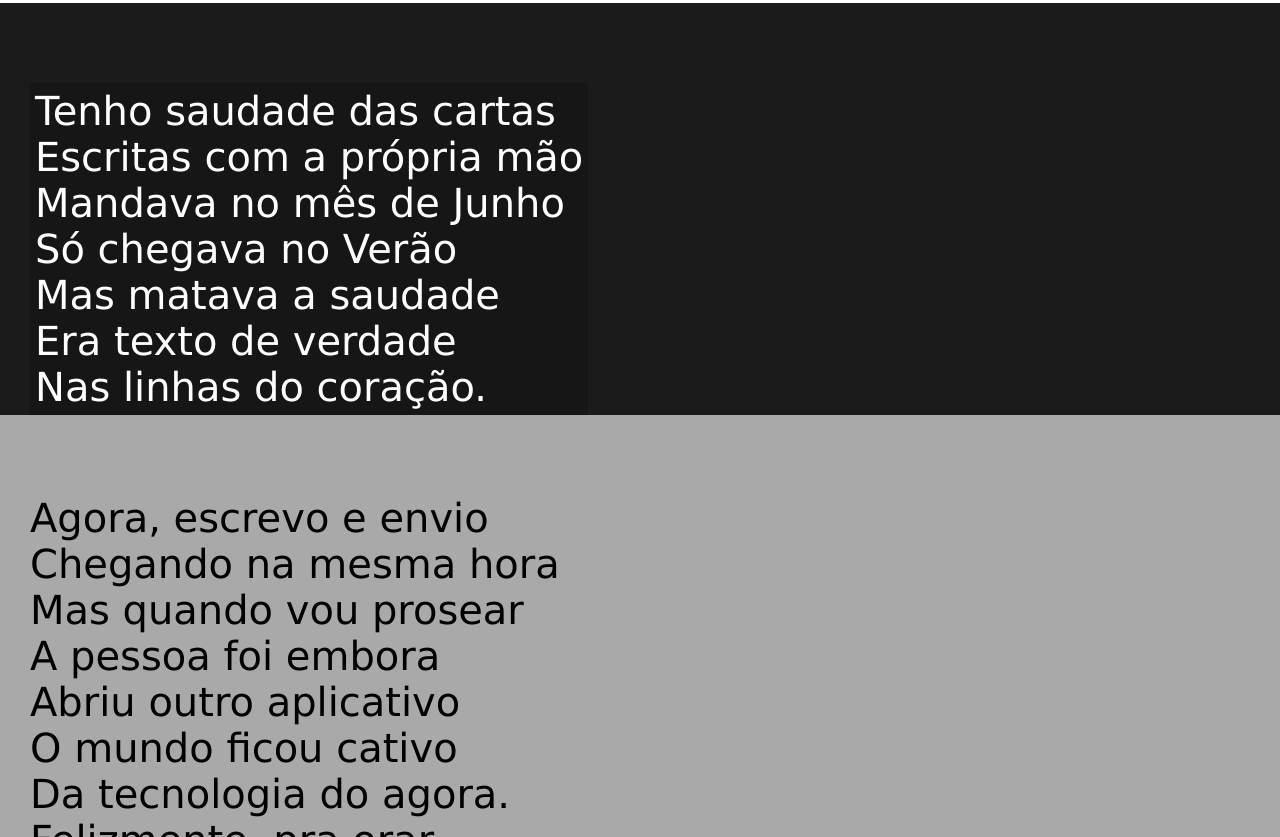
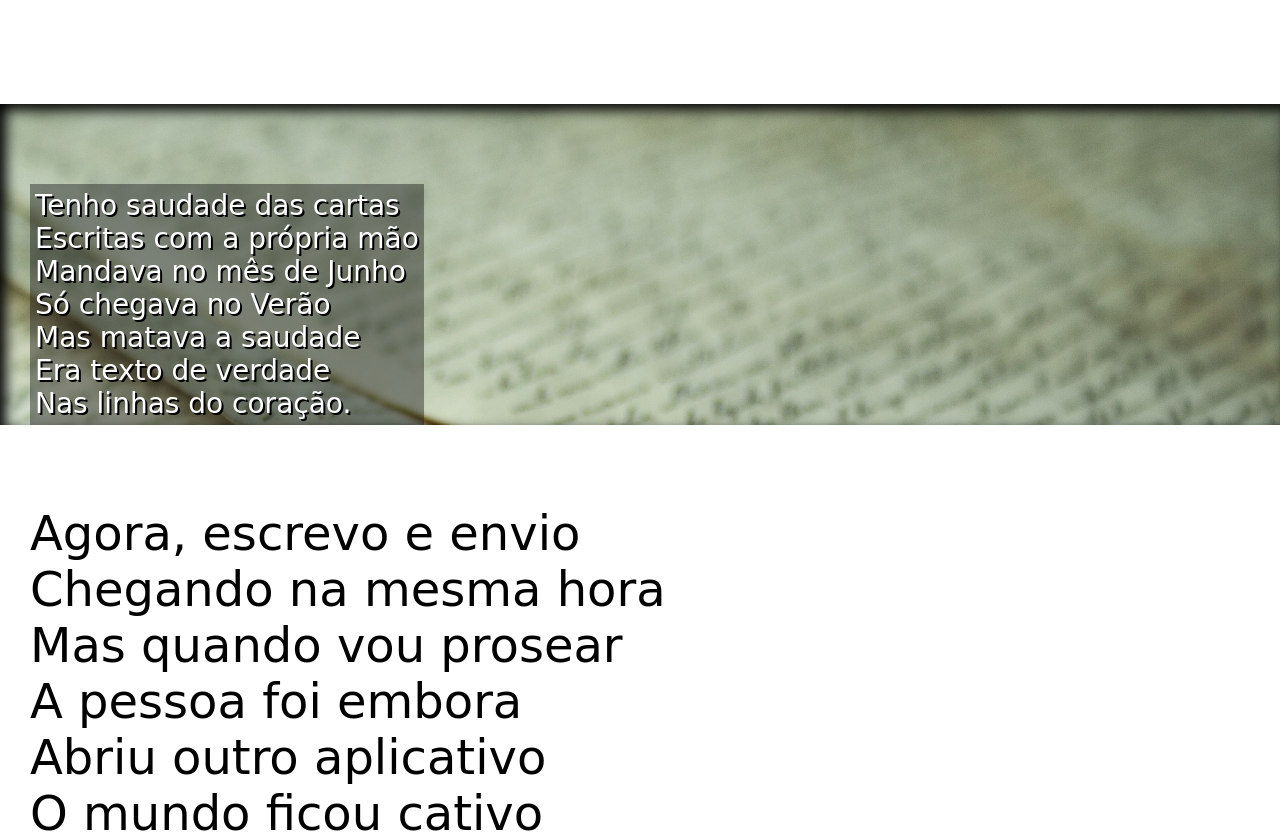
Before and after one commit to Menephyl/html-css, a plain HTML site: page desafios/D12/projeto-cordel.html in a window 1280 px wide. Shown: the part 1963-2800 px from the top of the page. Drawn offline with Linux system fonts and the light colour scheme; a web font is replaced by a local one.

Commit message:
efeito parallax

```diff
--- a/desafios/D12/estilo/style.css
+++ b/desafios/D12/estilo/style.css
@@ -10,6 +10,7 @@
 *{
     margin: 0px;
     padding: 0px;
+    font-size: 1em;
 } /*configurações gerais para resetar todos os elementos para configuração durante o desenvolvimento do site, seção por seção*/
 html, body{
     font-family: var(--fonte1);
@@ -20,10 +21,11 @@ header{
 background-color: black;
 color: white;
 text-align: center;
+font-family: var(--fonte1);
 }/*configurando estilo do cabeçalho da página*/
 header > h1{
-    font-family: var(--fonte2); /*para colocar a variavel da fonte na fonte selecionada basta declarar "font-family: var"  e selecionar a desejada.*/
-    font-size: 8em;/*tamanho da fonte. Cada em é 16px se me lembro bem*/
+      font-family: var(--fonte2); /*para colocar a variavel da fonte na fonte selecionada basta declarar "font-family: var"  e selecionar a desejada.*/
+    font-size: 10vw;/*tamanho da fonte view weight.*/
     padding-top: 50px; /*(espaçamento superior em relação ao cabeçalho)*/
     text-decoration: small-caps ;/*tranformando o texto de h1 em todas maiúsculas, e as letras inicias das palavras maiores que o restante das outras letras*/
 }
@@ -43,27 +45,52 @@ text-decoration: underline;
 section{
     padding-top: 10vh;/*espaçamento superior 10% da altura da tela*/
     padding-bottom: 10vh/*configuração para as sections como um todo*/
-    line-height: 2em; /*espaçamento entre as linhas*/
+    line-height 2em; /*espaçamento entre as linhas*/
     padding-left: 30px; /*colocando texto da seleção mais afastado da borda esquerda*/
-    font-size:5vh; /*tamanho percentual em relação à tela*/
+    font-size:3.5vh; /*tamanho percentual em relação à tela*/
+}
+section > p{
+    padding-bottom: 2em; /*espaçamento entre as estrofes*/
 }
 section.normal{
 background-color: white;
 color: black;
 font-family: var(--fonte2);
 font-size: 3em;
+font-weight: normal;
 }/*configuração da seção normal*/
 
 section.imagem{
+background-color: rgba(28, 27, 27, 0.361);
+color: white;
+box-shadow: inset 6px 6px 13px 0px black; /*sombra na caixa seção imagem*/
+background-size: cover;
+background-attachment: fixed; /*Efeito parallax - fixação de*/
 
-background-color: rgb(28, 27, 27);
-color: white;
 }/*configuração da seção imagem*/
+
 section.imagem > p{
+    font-family: var(--fonte3);
     display: inline-block;
     padding: 5px;
-    background-color: rgb(23, 22, 22);/*configurando a area do texto ( interna do section*/
+    background-color: rgba(23, 22, 22, 0.431);/*configurando a area do texto ( interna do section*/
+    text-shadow: 2px 2px black; /*sombra no texo superior e inferior preto*/
+
 }
+
+
+section#img01{
+background-image: url('../imagens/background003.jpg');
+background-position: right center;
+
+}
+section#img02{
+background-image: url('../imagens/background002.jpg');
+
+background-size: cover;
+}/*inserção de imagem como plano de fundo na seção.
+A imagem inserida irá se adaptar de modo que exiba ela toda*/
+
 footer{
     color: rgb(238, 227, 15);
    background-color:black;
--- a/desafios/D12/projeto-cordel.html
+++ b/desafios/D12/projeto-cordel.html
@@ -56,7 +56,7 @@ vídeo passo-a-passo-->
 
 
 
-    <section class="imagem">
+    <section class="imagem" id="img01"> <!--identificador para personalização somente para essa id -->
         <p>
             Não é mais como era antes<br>
             É tudo abreviado<br>
@@ -90,7 +90,7 @@ vídeo passo-a-passo-->
     </section>
 
 
-<section class="imagem">
+<section class="imagem" id="img02"> <!--identificador para personalização somente para essa id -->
     <p>
 
             Tenho saudade das cartas<br>
@@ -104,7 +104,7 @@ vídeo passo-a-passo-->
 
 </section>
 
-    <section>
+    <section class="normal">
         <p>
             Agora, escrevo e envio<br>
             Chegando na mesma hora<br>
```
Also changed, not shown: desafios/D12/imagens/background003.jpg (renamed from desafios/D12/imagens/f77fb31d4e598b53fb85e3cd357b8aa8--music-guitar-wallpaper.jpg).
